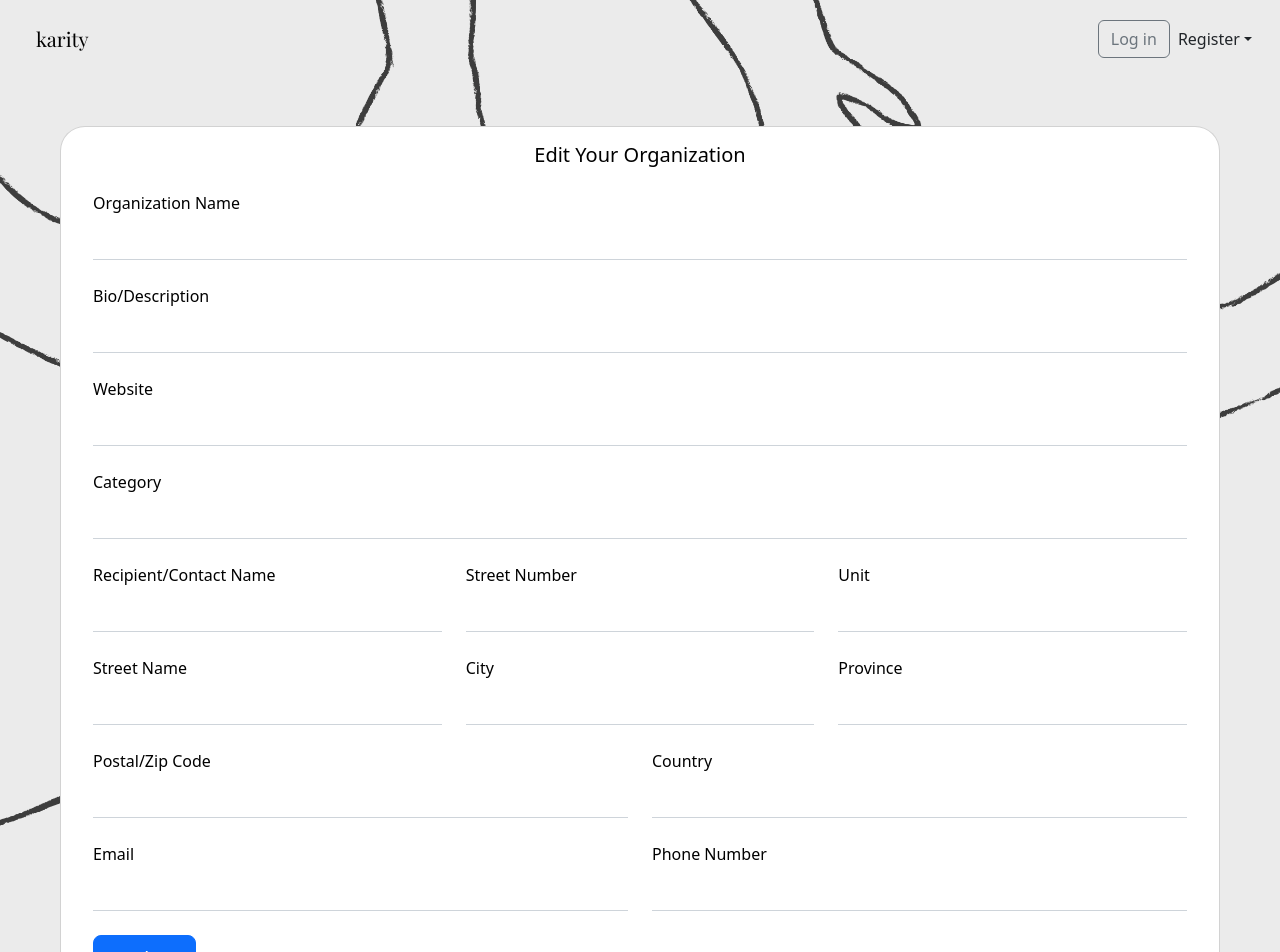
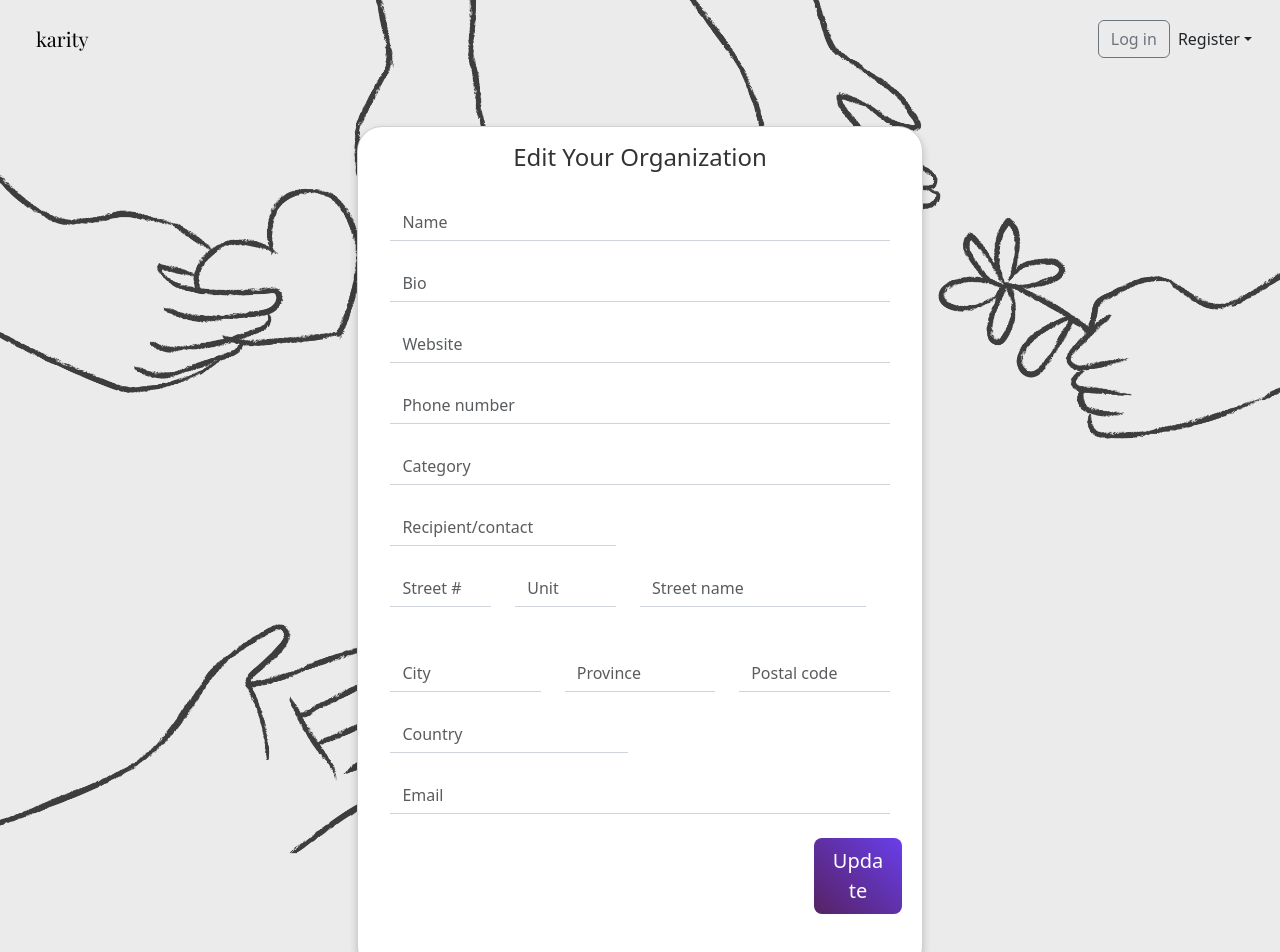
Before and after one commit to rebeccaariss/charity-registry, a React (Create React App) app in the folder react-front-end/: page /orgedit/1 in a window 1280 px wide. Shown: the top 952 px of the page. Built offline with nearby package versions, Linux system fonts and the light colour scheme; no server answers.

Commit message:
Update EditOrg form styles to look like registration forms

```diff
--- a/react-front-end/src/components/CreateOrg.jsx
+++ b/react-front-end/src/components/CreateOrg.jsx
@@ -48,10 +48,7 @@ export function CreateOrg() {
   };
 
   return (
-    <Container
-      fluid
-      className="d-flex align-items-center justify-content-center"
-    >
+    <Container fluid className="d-flex align-items-center justify-content-center">
       <Card
         className="text-black m-5"
         style={{
--- a/react-front-end/src/components/EditOrg.jsx
+++ b/react-front-end/src/components/EditOrg.jsx
@@ -57,71 +57,88 @@ export function EditOrg () {
     };
 
   return (
-    <Container fluid>
-      <Card className='text-black m-5' style={{ borderRadius: '25px', padding: '1rem' }}>
-      <Card.Title className="text-center">Edit Your Organization</Card.Title>
+    <Container fluid className="d-flex align-items-center justify-content-center">
+      <Card
+        className="text-black m-5"
+        style={{
+          width: "45%",
+          borderRadius: "25px",
+          padding: "1rem",
+          boxShadow: "0 4px 8px 0 rgba(0,0,0,0.2)",
+        }}
+      >
+      <Card.Title className="text-center" style={{
+        fontSize: "1.5rem",
+        fontWeight: "italic",
+        marginBottom: "1rem",
+        color: "#333",
+        }}>
+        Edit Your Organization</Card.Title>
         <Card.Body>
           <Form onSubmit={handleFormSubmit}>
             {/* Organization Information */}
             <Form.Group className='mb-4'>
-              <Form.Label>Organization Name</Form.Label>
-              <Form.Control type='text' id='name' value={formData.name} onChange={handleInputChange} />
+              <Form.Control type='text' placeholder='Name' id='name' value={formData.name} onChange={handleInputChange} />
             </Form.Group>
 
             <Form.Group className='mb-4'>
-              <Form.Label>Bio/Description</Form.Label>
-              <Form.Control type='text' id='description' value={formData.description} onChange={handleInputChange} />
+              <Form.Control type='text' placeholder='Bio' id='description' value={formData.description} onChange={handleInputChange} />
             </Form.Group>
 
             <Form.Group className='mb-4'>
-              <Form.Label>Website</Form.Label>
-              <Form.Control type='text' id='website' value={formData.website} onChange={handleInputChange} />
+              <Form.Control type='text' placeholder='Website' id='website' value={formData.website} onChange={handleInputChange} />
             </Form.Group>
 
             <Form.Group className='mb-4'>
-              <Form.Label>Category</Form.Label>
-              <Form.Control type='text' id='category' value={formData.category} onChange={handleInputChange} />
+              <Form.Control type='tel' placeholder='Phone number' id='phone' value={formData.phone} onChange={handleInputChange} />
+            </Form.Group>
+
+            <Form.Group className='mb-4'>
+              <Form.Control type='text' placeholder='Category' id='category' value={formData.category} onChange={handleInputChange} />
             </Form.Group>
 
             {/* Address Information */}
             <Row className='mb-4'>
-              <Col md={4}>
+              <Row className='mb-4'>
+                <Col md={6}>
                     <Form.Group>
-                  <Form.Label>Recipient/Contact Name</Form.Label>
-                  <Form.Control type='text' id='recipient' value={formData.recipient} onChange={handleInputChange} />
+                      <Form.Control type='text' placeholder='Recipient/contact' id='recipient' value={formData.recipient} onChange={handleInputChange} />
                     </Form.Group>
                   </Col>
-              <Col md={4}>
+              </Row>
+              <Row className='mb-4'>
+                <Col md={3}>
                   <Form.Group>
-                  <Form.Label>Street Number</Form.Label>
-                  <Form.Control type='text' id='street_number' value={formData.street_number} onChange={handleInputChange} />
+                    <Form.Control type='text' placeholder='Street #' id='street_number' value={formData.street_number} onChange={handleInputChange} />
                   </Form.Group>
                 </Col>
-              <Col md={4}>
+                <Col md={3}>
                   <Form.Group>
-                  <Form.Label>Unit</Form.Label>
-                  <Form.Control type='text' id='unit' value={formData.unit} onChange={handleInputChange} />
+                    <Form.Control type='text' placeholder='Unit' id='unit' value={formData.unit} onChange={handleInputChange} />
                   </Form.Group>
                 </Col>
+                <Col md={6}>
+                  <Form.Group>
+                    <Form.Control type='text' placeholder='Street name' id='street_name' value={formData.street_name} onChange={handleInputChange} />
+                  </Form.Group>
+                </Col>
+              </Row>
             </Row>
 
             <Row className='mb-4'>
               <Col md={4}>
                 <Form.Group>
-                  <Form.Label>Street Name</Form.Label>
-                  <Form.Control type='text' id='street_name' value={formData.street_name} onChange={handleInputChange} />
+                  <Form.Control type='text' placeholder='City' id='city' value={formData.city} onChange={handleInputChange} />
                 </Form.Group>
               </Col>
               <Col md={4}>
                 <Form.Group>
-                  <Form.Label>City</Form.Label>
-                  <Form.Control type='text' id='city' value={formData.city} onChange={handleInputChange} />
+                  <Form.Control type='text' placeholder='Province' id='province' value={formData.province} onChange={handleInputChange} />
                 </Form.Group>
               </Col>
               <Col md={4}>
                 <Form.Group>
-                  <Form.Label>Province</Form.Label>
-                  <Form.Control type='text' id='province' value={formData.province} onChange={handleInputChange} />
+                  <Form.Control type='text' placeholder='Postal code' id='postal_code' value={formData.postal_code} onChange={handleInputChange} />
                 </Form.Group>
               </Col>
             </Row>
@@ -129,35 +146,33 @@ export function EditOrg () {
             <Row className='mb-4'>
               <Col md={6}>
                 <Form.Group>
-                  <Form.Label>Postal/Zip Code</Form.Label>
-                  <Form.Control type='text' id='postal_code' value={formData.postal_code} onChange={handleInputChange} />
-                </Form.Group>
-              </Col>
-              <Col md={6}>
-                <Form.Group>
-                  <Form.Label>Country</Form.Label>
-                  <Form.Control type='text' id='country' value={formData.country} onChange={handleInputChange} />
+                  <Form.Control type='text' placeholder='Country' id='country' value={formData.country} onChange={handleInputChange} />
                 </Form.Group>
               </Col>
             </Row>
 
               <Row className='mb-4'>
               {/* Email */}
-              <Col md={6}>
+              <Col md={12}>
                 <Form.Group>
-                  <Form.Label>Email</Form.Label>
-                  <Form.Control type='email' id='email' value={formData.email} onChange={handleInputChange} />
+                  <Form.Control type='email' placeholder='Email' id='email' value={formData.email} onChange={handleInputChange} />
                 </Form.Group>
               </Col>
-              {/* Phone Number */}
-              <Col md={6}>
-                <Form.Group>
-                  <Form.Label>Phone Number</Form.Label>
-                  <Form.Control type='tel' id='phone' value={formData.phone} onChange={handleInputChange} />
-                </Form.Group>
-              </Col>
+
             </Row>
-         <Button variant='primary' size='lg' type='submit'>Update</Button>
+            <Row md={6} className="justify-content-end mb-4">
+              <Button
+                variant='primary'
+                size='lg'
+                type='submit'
+                style={{
+                  // background: "linear-gradient(45deg, #333655, #22ACC1)",
+                  background: "linear-gradient(45deg, #562262, #693eeb)",
+                  border: "none",
+                }}>
+                Update
+              </Button>
+            </Row>
           </Form>
         </Card.Body>
       </Card>
```
Lines whose indentation alone changed are shown as unchanged.
